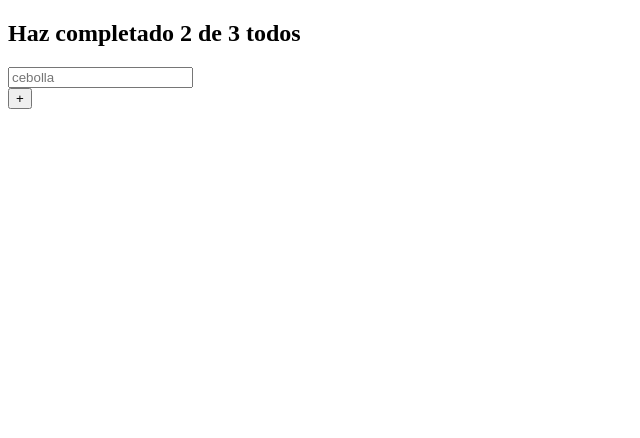
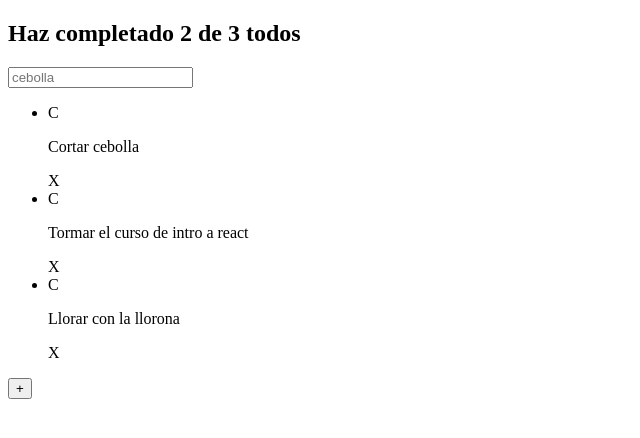
Before and after one commit to arielgomezmendez/todo-machine, a React (Create React App) app: page / in a window 1280 px wide. Shown: the top 438 px of the page, without its empty margins (0-640 px from the left). Built offline with nearby package versions, Linux system fonts and the light colour scheme; the HTML template or start-up script is replaced by a standard one.

Commit message:
Layout tha main structure of app

```diff
--- a/src/App.js
+++ b/src/App.js
@@ -4,15 +4,24 @@ import TodoCounter from "./TodoCounter";
 import TodoSearch from "./TodoSearch";
 import TodoList from "./TodoList";
 import CreateButton from "./CreateButton";
+import TodoItem from "./TodoItem";
 
+const todos = [
+  { text: "Cortar cebolla", completed: false },
+  { text: "Tormar el curso de intro a react", completed: false },
+  { text: "Llorar con la llorona", completed: false },
+];
 function App() {
   return (
     <React.Fragment>
       <TodoCounter />
-
       <TodoSearch />
       <input placeholder="cebolla"></input>
-      <TodoList>{/*<TodoItem/> */}</TodoList>
+      <TodoList>
+        {todos.map((todo) => (
+          <TodoItem text={todo.text} />
+        ))}
+      </TodoList>
       <CreateButton />
       <button>+</button>
     </React.Fragment>
--- /dev/null
+++ b/src/TodoItem.js
@@ -0,0 +1,13 @@
+import React from 'react'
+
+const TodoItem = (props) => {
+  return (
+    <li>
+      <span>C</span>
+      <p>{props.text}</p>
+      <span>X</span>
+    </li>
+  )
+}
+
+export default TodoItem
--- a/src/TodoList.js
+++ b/src/TodoList.js
@@ -1,10 +1,12 @@
 import React from 'react'
 
-const TodoList = () => {
+const TodoList = (props) => {
   return (
-    <div>
-
-    </div>
+    <section>
+      <ul>
+        {props.children}
+      </ul>
+    </section>
   )
 }
 
```
